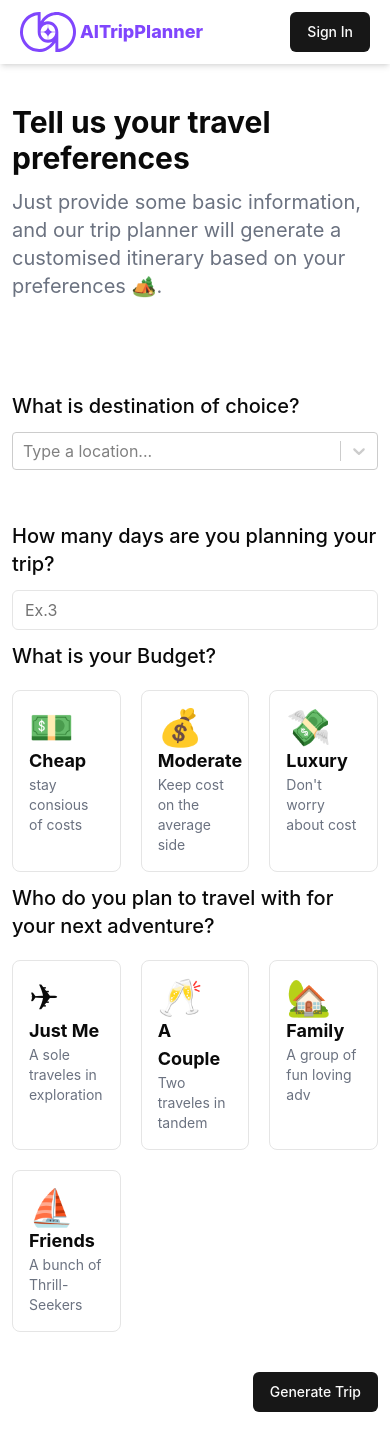
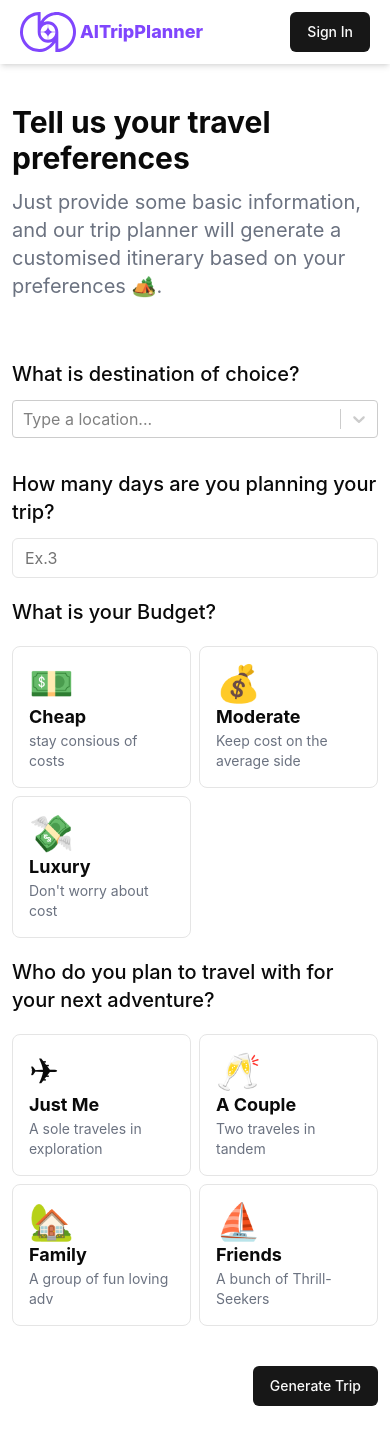
Before and after one commit to yasmalhotraa/AiTripPlanner, a React (Vite) app: page /create-trip in a window 390 px wide. Built offline with nearby package versions, Linux system fonts and the light colour scheme; no server answers.

Commit message:
responsive

```diff
--- a/src/create-trip/index.jsx
+++ b/src/create-trip/index.jsx
@@ -155,7 +155,7 @@ function CreateTrip() {
         Just provide some basic information, and our trip planner will generate
         a customised itinerary based on your preferences 🏕️.
       </p>
-      <div className="mt-20 flex flex-col gap-10">
+      <div className="max-600:mt-12 mt-20 flex flex-col max-600:gap-5 gap-10">
         <div className="w-[100%] mx-auto bg-white">
           <h2 className="text-xl my-3 font-medium">
             What is destination of choice?
@@ -180,9 +180,9 @@ function CreateTrip() {
         </div>
       </div>
 
-      <div>
+      <div className="max-600:mt-5">
         <h2 className="text-xl my-3 font-medium">What is your Budget?</h2>
-        <div className="grid grid-cols-3 gap-5 mt-5">
+        <div className="grid grid-cols-3 gap-5 mt-5 max-600:gap-2 max-600:grid-cols-2">
           {SelectBudgetOptions.map((item, index) => (
             <div
               key={index}
@@ -198,10 +198,10 @@ function CreateTrip() {
         </div>
       </div>
       <div>
-        <h2 className="text-xl my-3 font-medium">
+        <h2 className="text-xl my-3 max-600:mt-5 font-medium">
           Who do you plan to travel with for your next adventure?
         </h2>
-        <div className="grid grid-cols-3 gap-5 mt-5">
+        <div className="grid grid-cols-3 max-600:grid-cols-2 gap-5 mt-5 max-600:gap-2">
           {SelectTravelsList.map((item, index) => (
             <div
               key={index}
--- a/src/my-trips/components/UserTripCardItem.jsx
+++ b/src/my-trips/components/UserTripCardItem.jsx
@@ -7,7 +7,7 @@ function UserTripCardItem({ trip, onDelete }) {
       to={"/view-trip/" + trip?.id}
       className="text-black hover:text-red-500"
     >
-      <div className="border-[1.5px] p-1 rounded-xl hover:scale-105 transition-all">
+      <div className="border-[1.5px] max-600:flex max-600:flex-col p-1 rounded-xl hover:scale-105 transition-all">
         <img
           src="/placeholder.jpg"
           className="object-cover rounded-xl h-[150px]"
--- a/src/my-trips/index.jsx
+++ b/src/my-trips/index.jsx
@@ -64,7 +64,7 @@ function MyTrips() {
     <div className="sm:px-10 md:px-32 lg:px-56 xl:px-72 px-5 mt-10">
       <h2 className="font-bold text-3xl">My Trips</h2>
 
-      <div className="grid grid-cols-2 mt-10 md:grid-cols-3 gap-5">
+      <div className="grid max-600:grid-cols-1 grid-cols-2 mt-10 md:grid-cols-3 gap-5">
         {userTrips?.length > 0
           ? userTrips.map((trip, index) => (
               <UserTripCardItem
--- a/src/view-trip/components/PlaceCardItem.jsx
+++ b/src/view-trip/components/PlaceCardItem.jsx
@@ -13,12 +13,12 @@ function PlaceCardItem({ place }) {
 
   return (
     <div
-      className="border rounded-xl p-3 mt-2 flex gap-5 hover:scale-105 transition-all hover:shadow-md cursor-pointer"
+      className="border rounded-xl p-3 mt-2 flex max-600:flex-col max-600:gap-2 gap-5 hover:scale-105 transition-all hover:shadow-md cursor-pointer"
       onClick={() => openInGoogleMaps(place?.placeName)}
     >
       <img
         src={"/PlacesPlaceholder.jpg"}
-        className="w-[140px] h-[110px] rounded-xl"
+        className="w-[140px] h-[110px] max-600:w-full rounded-xl"
       />
       <div>
         <h2 className="font-bold text-lg flex items-center">
--- a/src/view-trip/components/PlacesToVisit.jsx
+++ b/src/view-trip/components/PlacesToVisit.jsx
@@ -10,7 +10,7 @@ function PlacesToVisit({ trip }) {
         {trip?.tripData?.itinerary?.map((item, index) => (
           <div key={index} className="mt-5">
             <h2 className="font-medium text-lg">{item?.day}</h2>
-            <div className="grid md:grid-cols-2 gap-3">
+            <div className="grid md:grid-cols-2 gap-3 max-600:gap-2">
               {item.places.map((place, index) => (
                 <div className="" key={index}>
                   <h2 className="font-medium text-sm text-orange-600">
```
